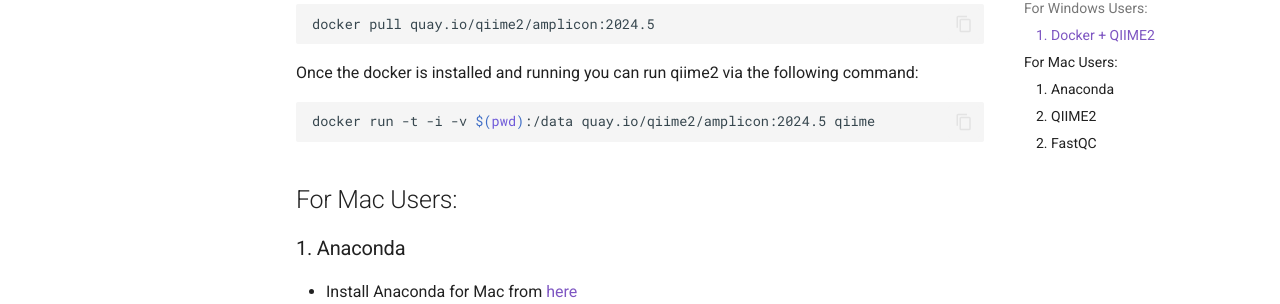
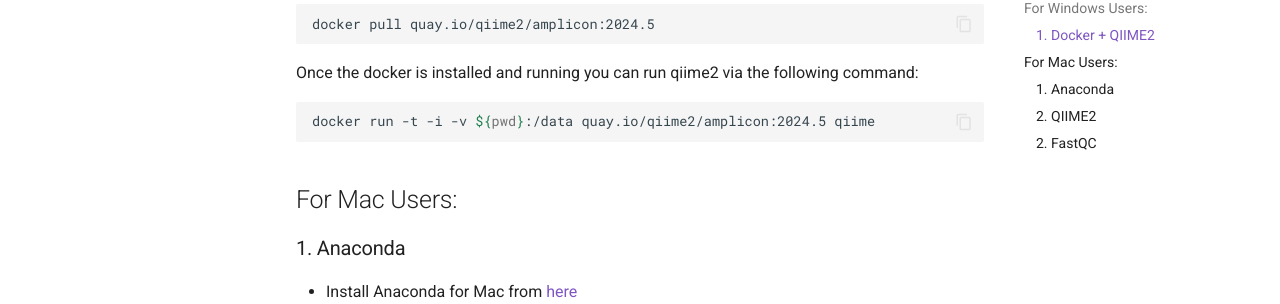
Before and after one commit to natashaztarora/bioinformatics_workflow_bme307, an MkDocs documentation site: the page built from docs/installation_instructions.md, in a window 1280 px wide and 900 px high, scrolled down 1572 px. Shown: the part 148-452 px from the top of the window. Built offline with MkDocs 1.6.1 and Material for MkDocs 9.7.7, drawn with Linux system fonts in a browser that asks for light colours.

````diff
--- a/docs/installation_instructions.md
+++ b/docs/installation_instructions.md
@@ -61,7 +61,7 @@ Once the docker is installed and running you can run qiime2 via the following co
 
 ```bash
 
-docker run -t -i -v $(pwd):/data quay.io/qiime2/amplicon:2024.5 qiime
+docker run -t -i -v ${pwd}:/data quay.io/qiime2/amplicon:2024.5 qiime
 ```
 
 
````
